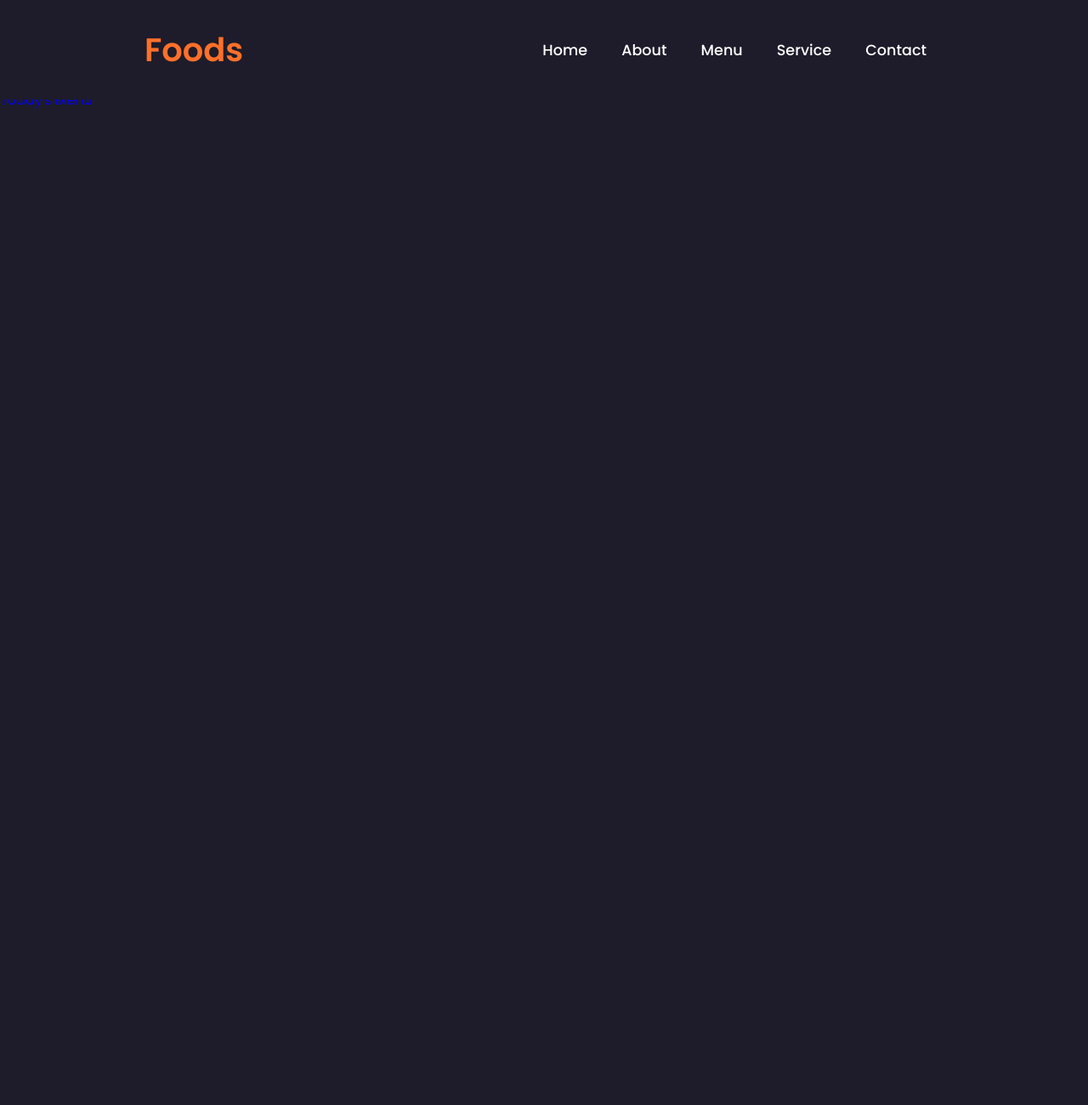
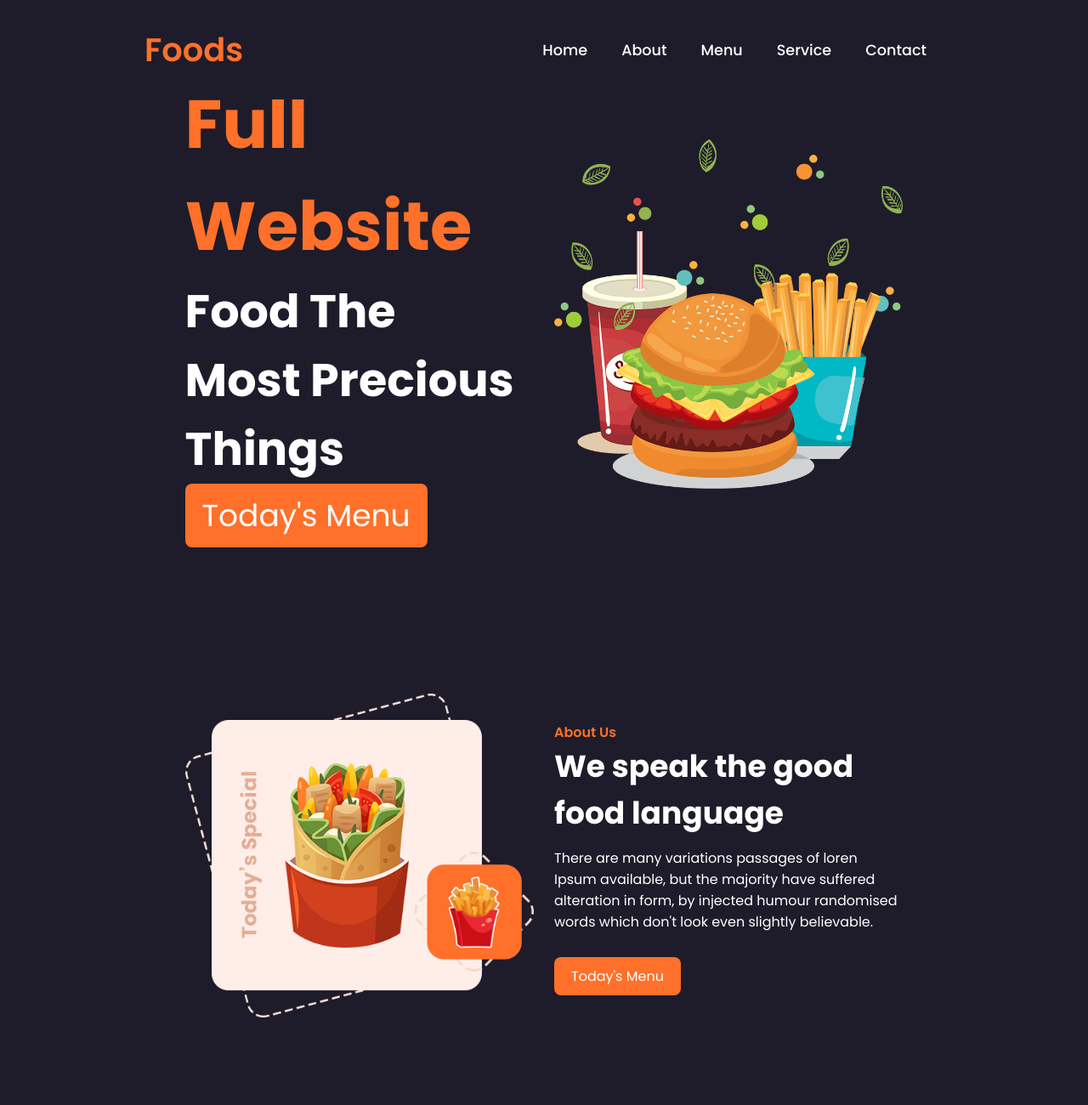
Before and after one commit to G4EVA-dev/Food_Business, a plain HTML site: page index.html in a window 1280 px wide. Shown: the top 1300 px of the page at 85% size. Before the commit the page ends 800 px from the top, so only its background shows below. Drawn offline with nearby package versions, Linux system fonts and the light colour scheme.

Commit message:
add main page images and text

```diff
--- a/index.html
+++ b/index.html
@@ -43,6 +43,65 @@
         <h2>Food The <br> Most Precious Things</h2>
         <a href="#" class="btn">Today's Menu</a>
       </div>
+
+      <div class="home-img">
+        <img src="img/home.png" alt="Burger Image">
+      </div>
+    </section>
+
+    <!-------About Start------->
+    <section class="about" id="about">
+      <div class="about-img">
+        <img src="img/about.png" alt="About Picture">
+      </div>
+
+      <div class="about-text">
+        <span>About Us</span>
+        <h2>We speak the good <br> food language</h2>
+        <p>There are many variations passages of loren Ipsum available, but the majority have suffered alteration in form, by injected humour randomised words which don't look even slightly believable.</p>
+        <a href="#" class="btn">Today's Menu</a>
+      </div>
+    </section>
+
+    <!-------About Start------->
+    <section class="menun" id="menu">
+      <div class="heading">
+        <span>Food Menu</span>
+        <h2>Fresh taste and Great Price</h2>
+      </div>
+
+      <div class="menu-container">
+        <div class="box">
+          <div class="box-img">
+            <img src="img/food1.png" alt="Burger">
+          </div>
+          <h2>Chicken Burger</h2>
+          <h3>Tasty Food</h3>
+          <span>$11.00</span>
+          <i class='bx bx-cart-alt'></i>
+        </div>
+
+        <div class="box">
+          <div class="box-img">
+            <img src="img/food2.png" alt="Burger">
+          </div>
+          <h2>Special Beef Burger</h2>
+          <h3>Tasty Food</h3>
+          <span>$11.00</span>
+          <i class='bx bx-cart-alt'></i>
+        </div>
+
+        <div class="box">
+          <div class="box-img">
+            <img src="img/food3.png" alt="Burger">
+          </div>
+          <h2>Chicken Fry Pack</h2>
+          <h3>Tasty Food</h3>
+          <span>$11.00</span>
+          <i class='bx bx-cart-alt'></i>
+        </div>
+
+      </div>
     </section>
 
   </body>
--- a/style.css
+++ b/style.css
@@ -67,3 +67,76 @@ header{
   cursor: pointer;
   display: none;
 }
+
+section{
+  padding: 70px 17%;
+}
+
+.home{
+  width: 100%;
+  min-height: 90vh;
+  display: grid;
+  grid-template-columns: repeat(2, 1fr);
+  grid-gap: 1.5rem;
+  align-items: center;
+}
+
+.home-img img{
+  max-width: 100%;
+  width: 600px;
+  height: auto;
+}
+
+.home-text h1{
+  font-size: var(--big-font);
+  color: var(--main-color);
+}
+
+.home-text{
+  font-size: var(--h2-font);
+  margin: 1rem 0 2rem;
+}
+
+.btn{
+  display: inline-block;
+  padding: 10px 20px;
+  background: var(--main-color);
+  color: #fff;
+  border-radius: 0.5rem;
+}
+
+.btn:hover{
+  transform: scale(1.2) translateY(10px);
+  transition: .4s;
+}
+
+.about{
+  display: grid;
+  grid-template-columns: repeat(2, 2fr);
+  grid-gap: 1.5rem;
+  align-items: center;
+}
+
+.about-img img{
+  max-width: 100%;
+  width: 480px;
+  height: auto;
+}
+
+.about-text span{
+  color: var(--main-color);
+  font-weight: 600;
+}
+
+.about-text h2{
+  font-size: var(--h2-font);
+}
+
+.about-text p{
+  margin: 0.8rem 0 1.8rem;
+  line-break: 1.7;
+}
+
+.heading{
+  text-align: center;
+}
```
